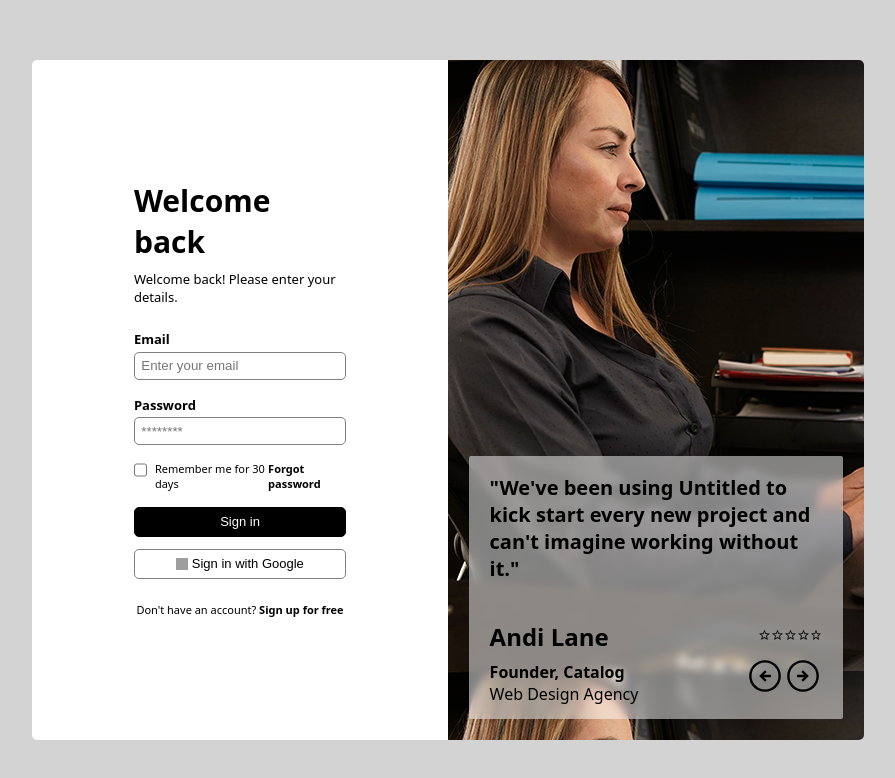
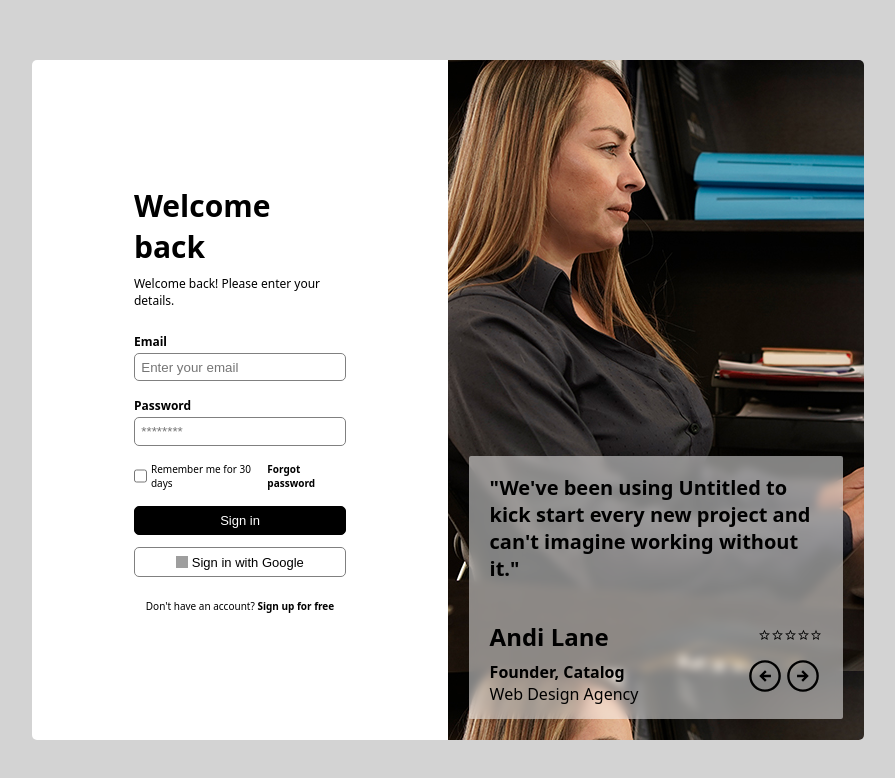
Before and after one commit to GabrielOsorno-Ksquare/A6_LandingPage, a plain HTML site: page index.html in a window 1280 px wide. Shown: the whole page, without its empty margins (192-1087 px from the left). Drawn offline with Linux system fonts and the light colour scheme; grey boxes are pictures that could not be loaded.

Commit message:
Font sizes because of GitPages

```diff
--- a/LandingPage.css
+++ b/LandingPage.css
@@ -31,7 +31,7 @@ body {
   display: flex;
   flex-direction: column;
   justify-content: center;
-  font-size: 13px;
+  font-size: 12px;
 }
 .header {
   margin-bottom: 3vh;
@@ -59,7 +59,7 @@ body {
   display: flex;
   justify-content: space-between;
   align-items: center;
-  font-size: smaller;
+  font-size: 12px;
   margin-bottom: 2vh;
 }
 div.options > div {
@@ -81,7 +81,7 @@ div.options > div {
   color: #fff;
 }
 .centered {
-  font-size: 11px;
+  font-size: 10px;
   display: flex;
   justify-content: center;
   align-items: center;
@@ -174,5 +174,5 @@ div.commentOptions > p {
 input[type="checkbox"] {
   height: 18px;
   margin: 0px;
-  margin-right: 1vh;
+  margin-right: 0.5vh;
 }
--- a/index.html
+++ b/index.html
@@ -28,10 +28,9 @@
         </label>
 
         <div class="options">
-          <div>
-            <input type="checkbox"/>
-            <label class="centered">Remember me for 30 days</label>
-          </div>
+          <label class="centered">
+            <input type="checkbox"/>Remember me for 30 days
+          </label>
           <a href="" class="link centered"><strong>Forgot password</strong></a>
         </div>
 
```
